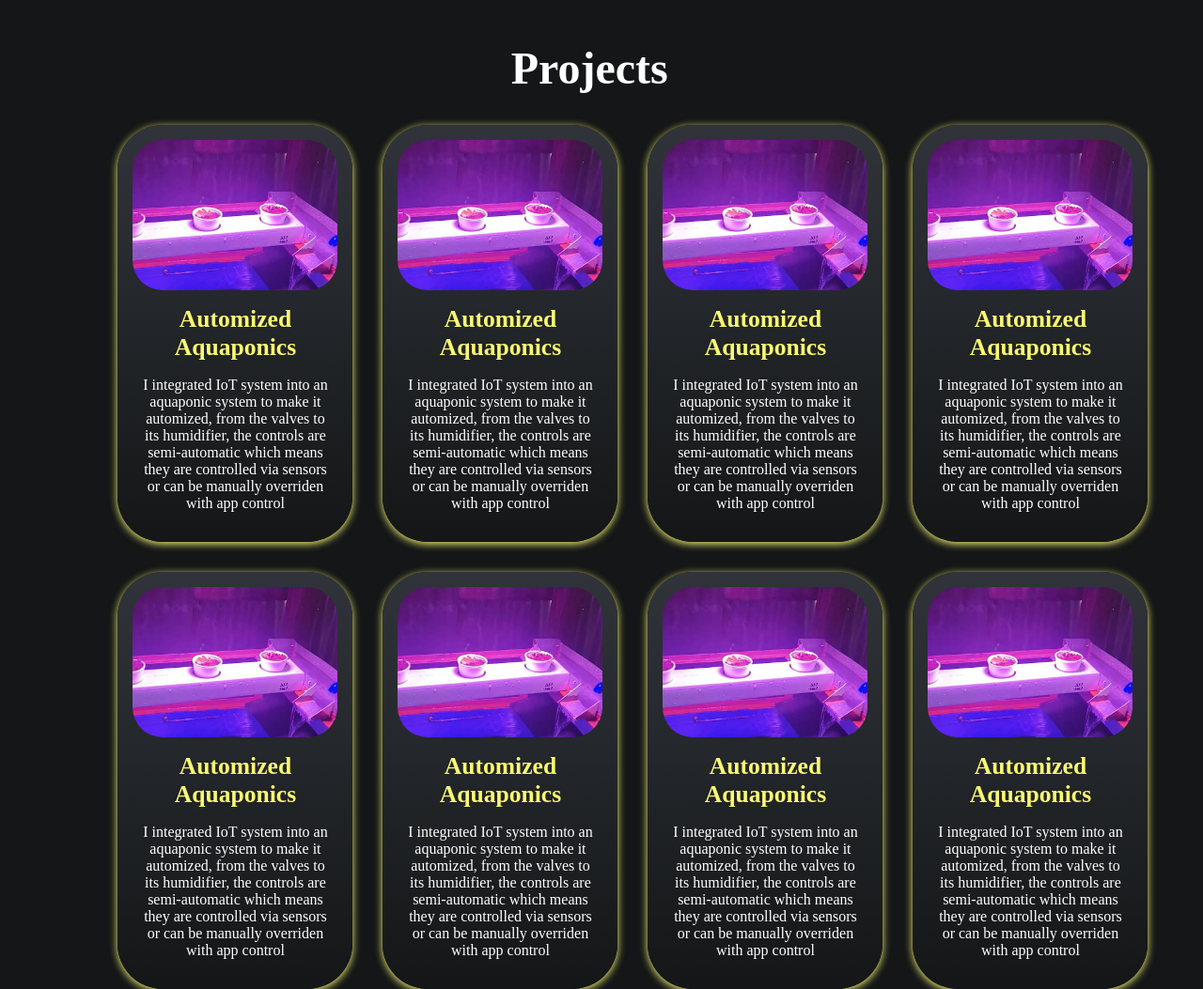
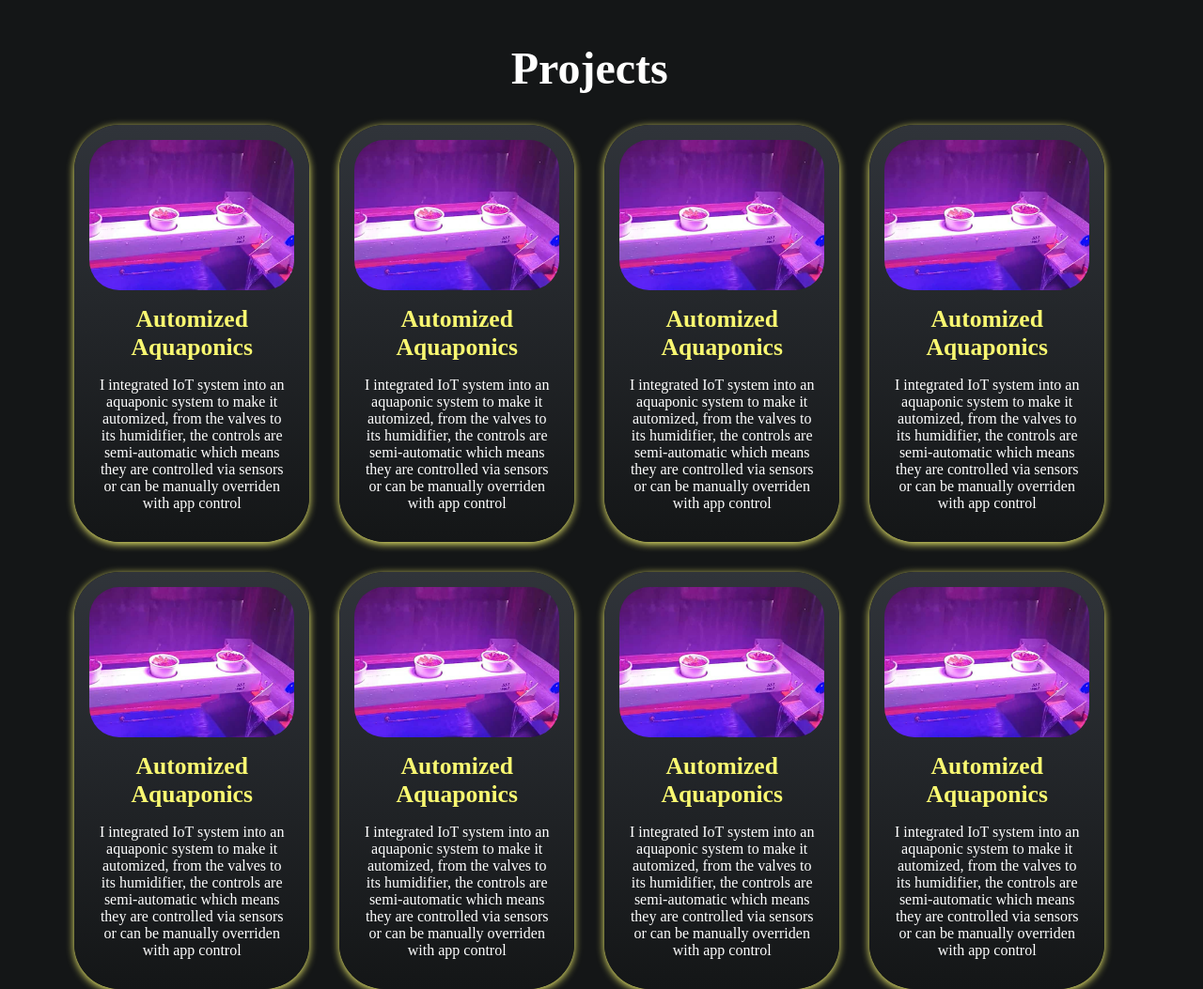
Before and after one commit to RLAA15/website-laaramel, a plain HTML site: page index.html in a window 1280 px wide. Shown: the part 703-1756 px from the top of the page at 94% size. Drawn offline with Linux system fonts and the light colour scheme.

Commit message:
grid centerring

```diff
--- a/style.css
+++ b/style.css
@@ -100,7 +100,8 @@ body {
 .card-container {
     display: grid;
     grid-template-columns: 1fr;
-    margin: 0 auto;
+    justify-items: center;
+    justify-content: center;
     grid-gap: 4rem;
 }
 
```
